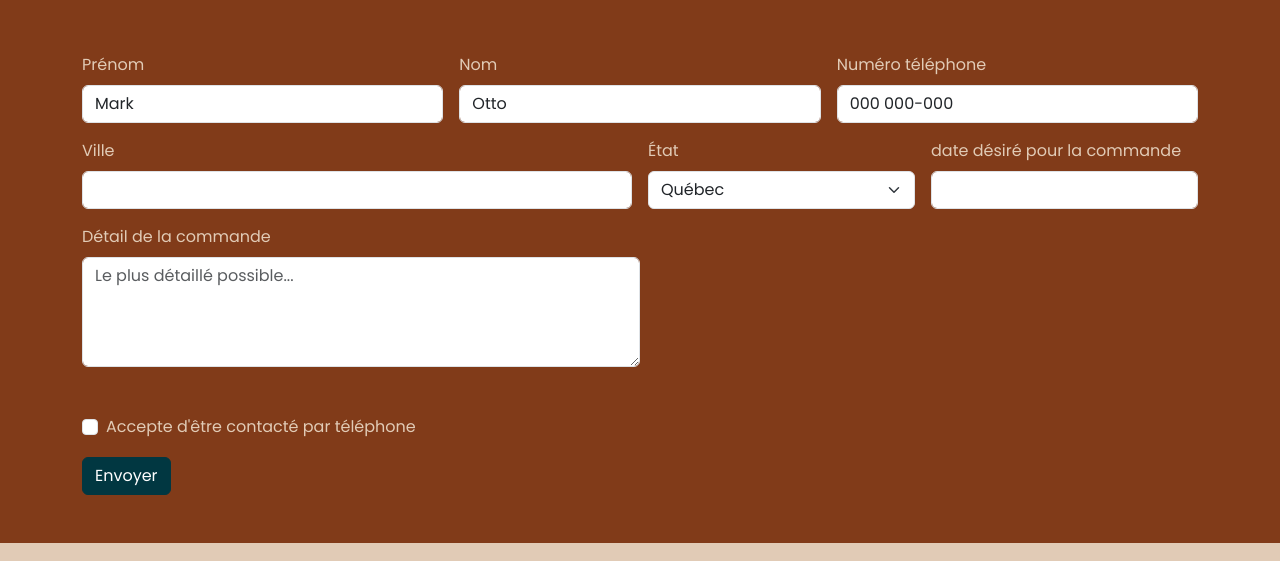
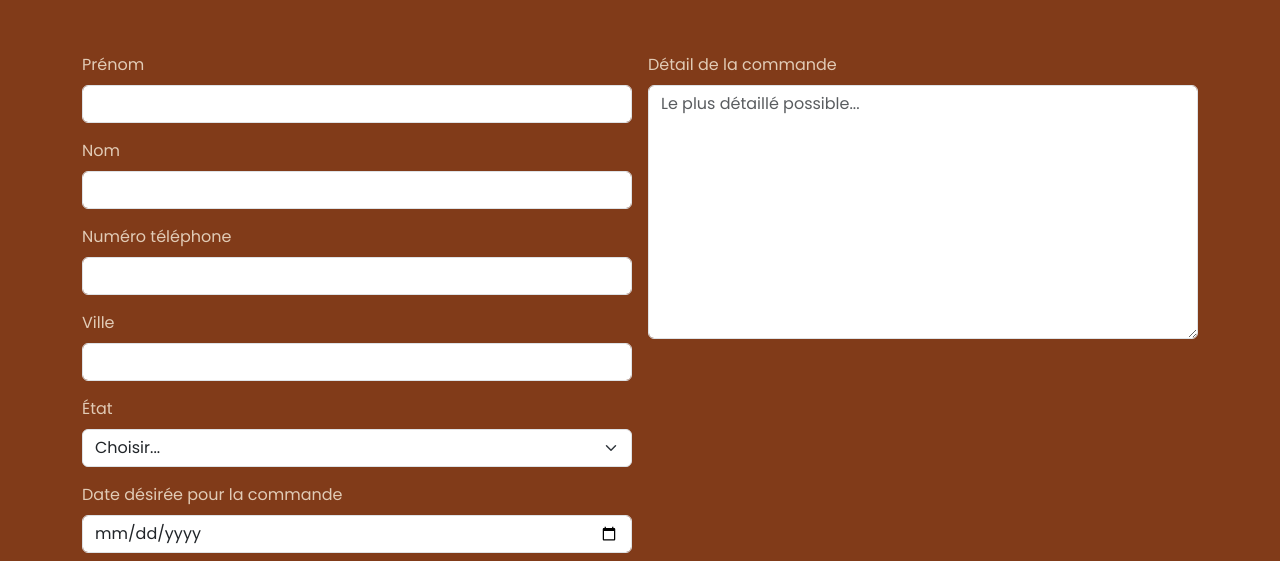
Before and after one commit to myriamcoupal/ProjetSynth-se_CoupalMyriam, a website: page commandes.html in a window 1280 px wide. Shown: the part 349-910 px from the top of the page. Drawn offline with nearby package versions, Linux system fonts and the light colour scheme; files that its build step writes are made by us from their sources; a web font is replaced by a local one.

Commit message:
changement alignement commandes personalisé

```diff
--- a/commandes.html
+++ b/commandes.html
@@ -46,83 +46,61 @@
 		</nav>
 	</header>
 	<main class="bg-success">
-		<h1 class="container text-center text-light custom-title py-5">Commandes personalisée</h1>
+		<h1 class="container text-center text-light custom-title py-5">Commandes personnalisées</h1>
 		<section class="container py-5">
 			<form class="row g-3 needs-validation text-light" novalidate>
-				<div class="col-md-4">
+				<div class="col-md-6">
+					<div class="mb-3">
 						<label for="validationCustom01" class="form-label">Prénom</label>
-				  <input type="text" class="form-control" id="validationCustom01" value="Mark" required>
-				  <div class="valid-feedback">
-					Parfait!
+						<input type="text" class="form-control" id="validationCustom01" required>
 					</div>
+					<div class="mb-3">
+						<label for="validationCustom02" class="form-label">Nom</label>
+						<input type="text" class="form-control" id="validationCustom02" required>
 					</div>
-				<div class="col-md-4">
-				  <label for="validationCustom02" class="form-label">Nom</label>
-				  <input type="text" class="form-control" id="validationCustom02" value="Otto" required>
-				  <div class="valid-feedback">
-					Parfait!
+					<div class="mb-3">
+						<label for="validationCustomNumber" class="form-label">Numéro téléphone</label>
+						<input type="text" class="form-control" id="validationCustomNumber" required>
 					</div>
-				</div>
-				<div class="col-md-4">
-				  <label for="validationCustomNumber" class="form-label">Numéro téléphone</label>
-				  <input type="text" class="form-control" id="validationCustom02" value="000 000-000" required>
-				  <div class="valid-feedback">
-					Parfais!
-				  </div>
-				  </div>
-				</div>
-				<div class="col-md-6">
+					<div class="mb-3">
 						<label for="validationCustom03" class="form-label">Ville</label>
 						<input type="text" class="form-control" id="validationCustom03" required>
-				  <div class="invalid-feedback">
-					Fournir une ville valide.
 					</div>
-				</div>
-				<div class="col-md-3">
+					<div class="mb-3">
 						<label for="validationCustom04" class="form-label">État</label>
 						<select class="form-select" id="validationCustom04" required>
-					<option selected disabled value="">Québec</option>
+							<option selected disabled value="">Choisir...</option>
+							<option>Québec</option>
 							<option>Californie</option>
 							<option>Hawaï</option>
 							<option>Indiana</option>
 							<option>Nevada</option>
 						</select>
-				  <div class="invalid-feedback">
-					Fournir un état valide.
+					</div>
+					<div class="mb-3">
+						<label for="validationCustom05" class="form-label">Date désirée pour la commande</label>
+						<input type="date" class="form-control" id="validationCustom05" required>
 					</div>
 				</div>
-				<div class="col-md-3">
-				  <label for="validationCustom05" class="form-label">date désiré pour la commande</label>
-				  <input type="text" class="form-control" id="validationCustom05" required>
-				</div>
-				<div class="col-12">
+				<div class="col-md-6">
 					<div class="mb-3">
 						<label for="exampleFormControlTextarea1" class="form-label">Détail de la commande</label>
-						<div class="col-md-6">
-							<textarea id="commentaire" class="form-control" rows="4" placeholder="Le plus détaillé possible..."></textarea>
-							<ul id="liste-commentaires" class="list-group my-4"></ul>
-						</div>
-					  </div>
-				  <div class="form-check">
-					<input class="form-check-input" type="checkbox" value="" id="invalidCheck" required>
-					<label class="form-check-label" for="invalidCheck">
-					  Accepte d'être contacté par téléphone
-					</label>
-					<div class="invalid-feedback">
-					  Vous devez accepté d'être contacté avant d'envoyer.
-					</div>
+						<textarea id="exampleFormControlTextarea1" class="form-control" rows="10" placeholder="Le plus détaillé possible..."></textarea>
 					</div>
 				</div>
 				<div class="col-12">
+					<div class="form-check mb-3">
+						<input class="form-check-input" type="checkbox" value="" id="invalidCheck" required>
+						<label class="form-check-label" for="invalidCheck">
+							J'accepte d'être contacté par téléphone
+						</label>
+					</div>
 					<button class="btn btn-primary" type="submit">Envoyer</button>
 				</div>
 			</form>
 		</section>
-		<section class="container">
-			<form>
-		</section>
+	</main>
 
-	</main>
 	<footer class="bg-light py-4 text-success">
 		<div class="container">
 		  <div class="row text-center align-items-center">
```
Lines whose indentation alone changed are shown as unchanged.
